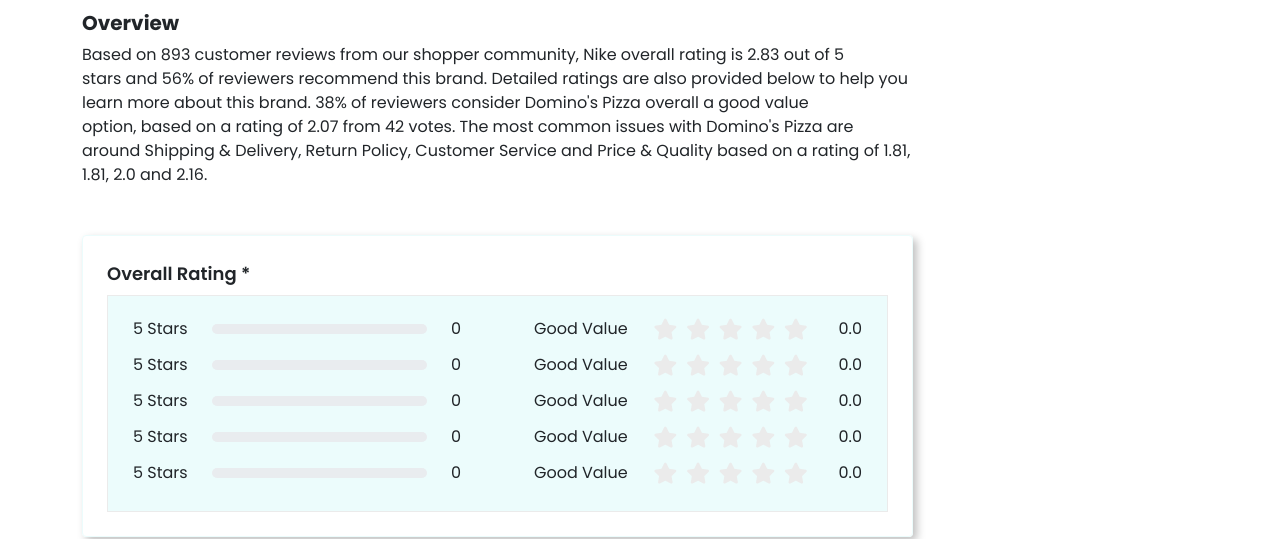
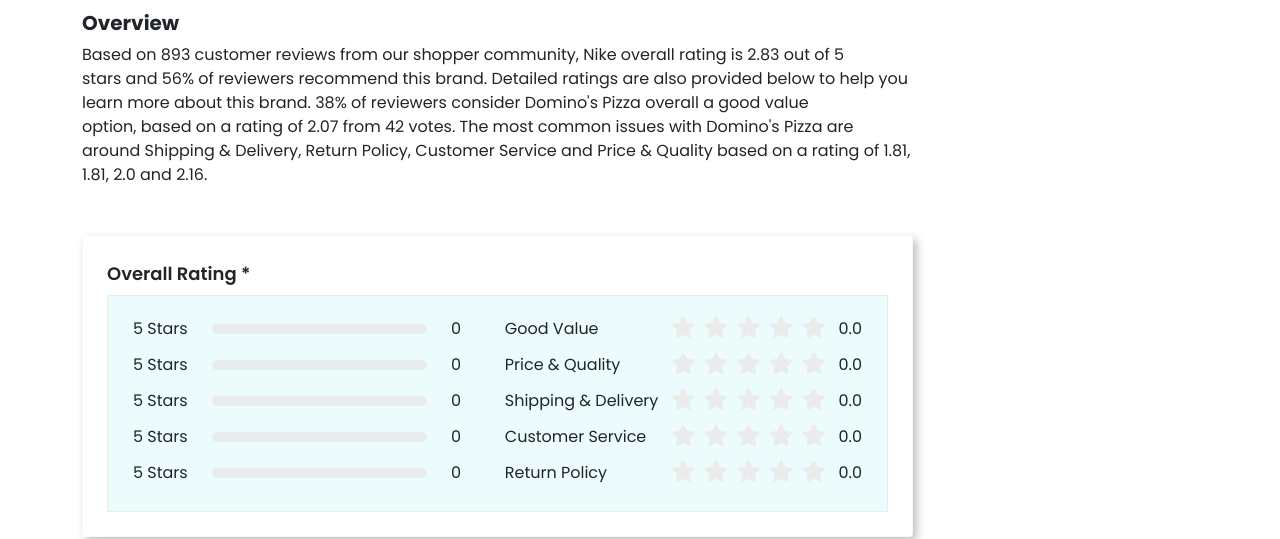
Before and after one commit to SyedGulzar786/zubile-review-page, a plain HTML site: page index.html in a window 1280 px wide. Shown: the part 290-829 px from the top of the page. Drawn offline with nearby package versions, Linux system fonts and the light colour scheme; a web font is replaced by a local one.

Commit message:
changes submit

```diff
--- a/index.html
+++ b/index.html
@@ -143,7 +143,7 @@
             <div class="p-4  pr-div">
               <div class="overall-rating poppins-semibold fs-18 mb-2">Overall Rating *</div>
               <div class="review-bg">
-                <div class="rating-breakdown ">
+                <div class="rating-breakdown">
                   <div class="par-star-one d-flex justify-content-between align-items-center">
                     <div class="fs-6 poppins-regular">5 Stars</div>
                     <div class="mx-4"
@@ -152,12 +152,14 @@
                     <div class="fs-6 poppins-regular">0</div>
                   </div>
 
-                  <div class="par-star-two d-flex justify-content-between align-items-center">
+                  <div class="par-star-two d-flex align-items-center">
 
+     <div class="d-flex justify-content-between w-100">
       <div class="fs-6 poppins-regular">Good Value</div>
-                    <div class="stars d-flex gap-1">
+      <div class="stars d-flex gap-1 mx-2">
         <i class="fas fa-star"></i><i class="fas fa-star"></i><i class="fas fa-star"></i><i
           class="fas fa-star"></i><i class="fas fa-star"></i>
+      </div>
      </div>
                     <div class="poppins-regular fs-6">0.0</div>
                   </div>
@@ -171,12 +173,14 @@
                     <div class="fs-6 poppins-regular">0</div>
                   </div>
 
-                  <div class="par-star-two d-flex justify-content-between align-items-center">
+                  <div class="par-star-two d-flex align-items-center">
 
-                    <div class="fs-6 poppins-regular">Good Value</div>
-                    <div class="stars d-flex gap-1">
+     <div class="d-flex justify-content-between w-100">
+      <div class="fs-6 poppins-regular">Price & Quality</div>
+      <div class="stars d-flex gap-1 mx-2">
         <i class="fas fa-star"></i><i class="fas fa-star"></i><i class="fas fa-star"></i><i
           class="fas fa-star"></i><i class="fas fa-star"></i>
+      </div>
      </div>
                     <div class="poppins-regular fs-6">0.0</div>
                   </div>
@@ -190,12 +194,14 @@
                     <div class="fs-6 poppins-regular">0</div>
                   </div>
 
-                  <div class="par-star-two d-flex justify-content-between align-items-center">
+                  <div class="par-star-two d-flex align-items-center">
 
-                    <div class="fs-6 poppins-regular">Good Value</div>
-                    <div class="stars d-flex gap-1">
+     <div class="d-flex justify-content-between w-100">
+      <div class="fs-6 poppins-regular">Shipping & Delivery</div>
+      <div class="stars d-flex gap-1 mx-2">
         <i class="fas fa-star"></i><i class="fas fa-star"></i><i class="fas fa-star"></i><i
           class="fas fa-star"></i><i class="fas fa-star"></i>
+      </div>
      </div>
                     <div class="poppins-regular fs-6">0.0</div>
                   </div>
@@ -209,12 +215,14 @@
                     <div class="fs-6 poppins-regular">0</div>
                   </div>
 
-                  <div class="par-star-two d-flex justify-content-between align-items-center">
+                  <div class="par-star-two d-flex align-items-center">
 
-                    <div class="fs-6 poppins-regular">Good Value</div>
-                    <div class="stars d-flex gap-1">
+     <div class="d-flex justify-content-between w-100">
+      <div class="fs-6 poppins-regular">Customer Service</div>
+      <div class="stars d-flex gap-1 mx-2">
         <i class="fas fa-star"></i><i class="fas fa-star"></i><i class="fas fa-star"></i><i
           class="fas fa-star"></i><i class="fas fa-star"></i>
+      </div>
      </div>
                     <div class="poppins-regular fs-6">0.0</div>
                   </div>
@@ -228,12 +236,14 @@
                     <div class="fs-6 poppins-regular">0</div>
                   </div>
 
-                  <div class="par-star-two d-flex justify-content-between align-items-center">
+                  <div class="par-star-two d-flex align-items-center">
 
-                    <div class="fs-6 poppins-regular">Good Value</div>
-                    <div class="stars d-flex gap-1">
+     <div class="d-flex justify-content-between w-100">
+      <div class="fs-6 poppins-regular">Return Policy</div>
+      <div class="stars d-flex gap-1 mx-2">
         <i class="fas fa-star"></i><i class="fas fa-star"></i><i class="fas fa-star"></i><i
           class="fas fa-star"></i><i class="fas fa-star"></i>
+      </div>
      </div>
                     <div class="poppins-regular fs-6">0.0</div>
                   </div>
--- a/styles.css
+++ b/styles.css
@@ -221,7 +221,7 @@ li.nav-item {
         width: 45%;
     }
     .par-star-two{
-        width: 45%;
+        width: 49%;
         /* background-color: #000000; */
 }
     .par-star-modal{
```
Lines whose indentation alone changed are shown as unchanged.
